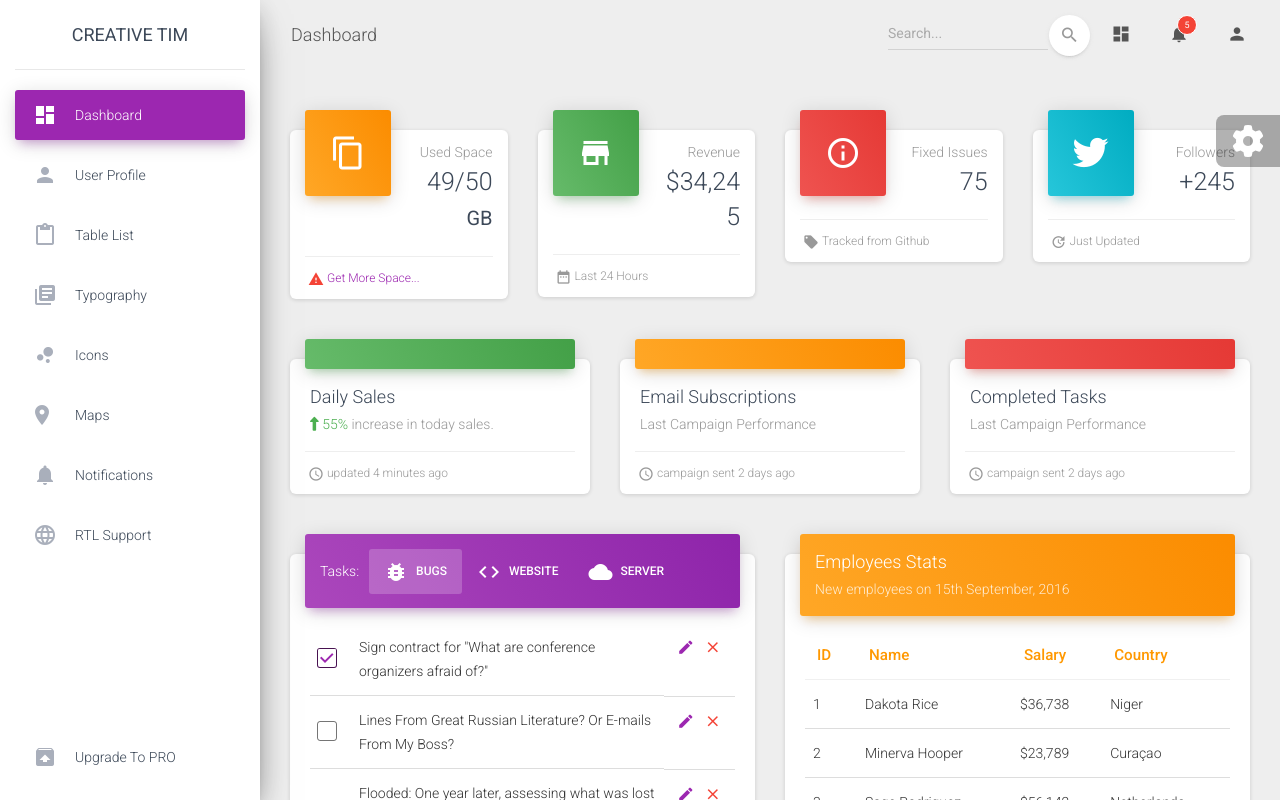
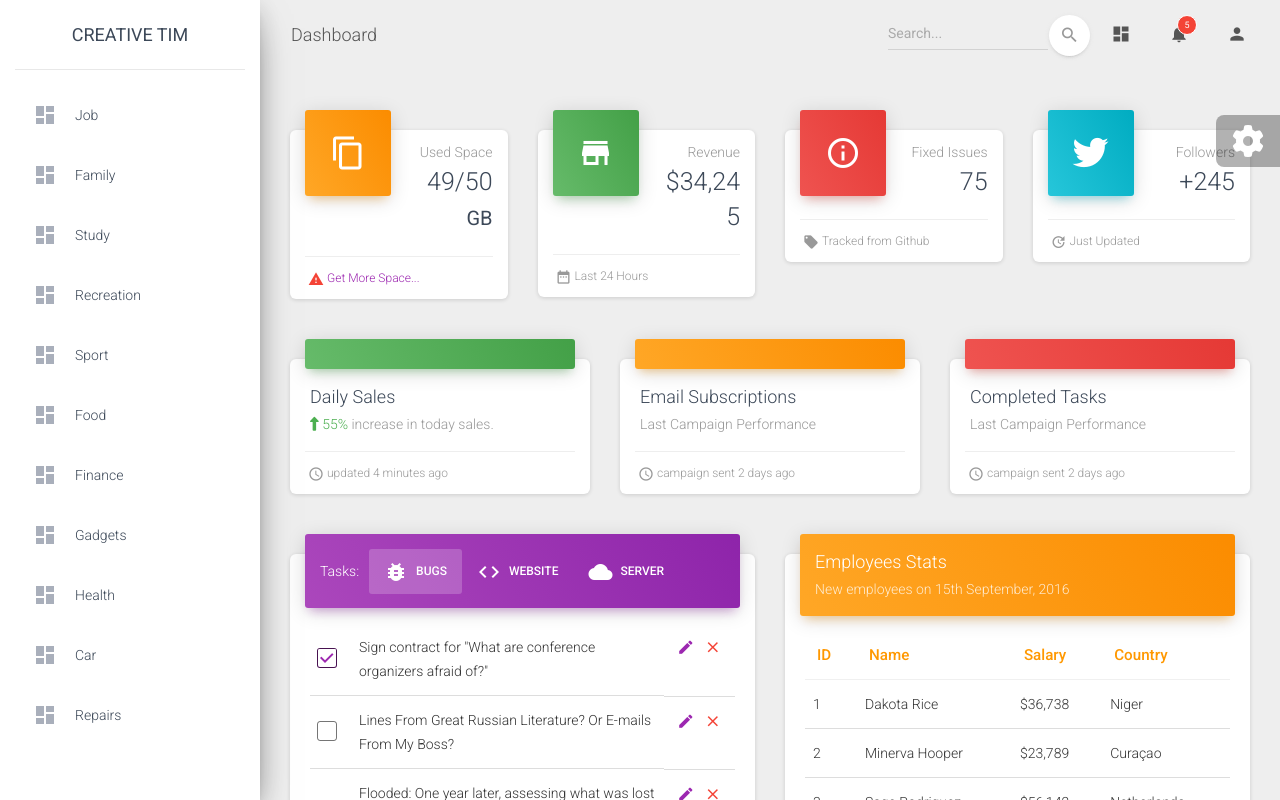
Before and after one commit to DinaPeikr/Todo, an Angular app: page / in a window 1280 px wide. Shown: the top 800 px of the page. Built offline with nearby package versions, Linux system fonts and the light colour scheme.

Commit message:
fetch Categories in template

```diff
--- a/src/app/service/data-handler.service.ts
+++ b/src/app/service/data-handler.service.ts
@@ -1,9 +1,17 @@
-import { Injectable } from '@angular/core';
+import {Injectable} from '@angular/core';
+import {Category} from '../model/Category';
+import {TestData} from '../data/TestData';
 
 @Injectable({
   providedIn: 'root'
 })
 export class DataHandlerService {
 
-  constructor() { }
+  constructor() {
+  }
+
+  getCategories(): Category[] {
+    return TestData.categories;
+
+  }
 }
--- a/src/app/views/categories/categories.component.html
+++ b/src/app/views/categories/categories.component.html
@@ -9,58 +9,10 @@
   </a></div>
   <div class="sidebar-wrapper">
     <ul class="nav">
-      <li class="nav-item active  ">
+      <li class="nav-item " *ngFor="let category of categories">
         <a class="nav-link" href="./dashboard.html">
           <i class="material-icons">dashboard</i>
-          <p>Dashboard</p>
-        </a>
-      </li>
-      <li class="nav-item ">
-        <a class="nav-link" href="./user.html">
-          <i class="material-icons">person</i>
-          <p>User Profile</p>
-        </a>
-      </li>
-      <li class="nav-item ">
-        <a class="nav-link" href="./tables.html">
-          <i class="material-icons">content_paste</i>
-          <p>Table List</p>
-        </a>
-      </li>
-      <li class="nav-item ">
-        <a class="nav-link" href="./typography.html">
-          <i class="material-icons">library_books</i>
-          <p>Typography</p>
-        </a>
-      </li>
-      <li class="nav-item ">
-        <a class="nav-link" href="./icons.html">
-          <i class="material-icons">bubble_chart</i>
-          <p>Icons</p>
-        </a>
-      </li>
-      <li class="nav-item ">
-        <a class="nav-link" href="./map.html">
-          <i class="material-icons">location_ons</i>
-          <p>Maps</p>
-        </a>
-      </li>
-      <li class="nav-item ">
-        <a class="nav-link" href="./notifications.html">
-          <i class="material-icons">notifications</i>
-          <p>Notifications</p>
-        </a>
-      </li>
-      <li class="nav-item ">
-        <a class="nav-link" href="./rtl.html">
-          <i class="material-icons">language</i>
-          <p>RTL Support</p>
-        </a>
-      </li>
-      <li class="nav-item active-pro ">
-        <a class="nav-link" href="./upgrade.html">
-          <i class="material-icons">unarchive</i>
-          <p>Upgrade to PRO</p>
+          <p>{{category.title}}</p>
         </a>
       </li>
     </ul>
--- a/src/app/views/categories/categories.component.ts
+++ b/src/app/views/categories/categories.component.ts
@@ -1,4 +1,6 @@
-import { Component, OnInit } from '@angular/core';
+import {Component, OnInit} from '@angular/core';
+import {Category} from '../../model/Category';
+import {DataHandlerService} from '../../service/data-handler.service';
 
 @Component({
   selector: 'app-categories',
@@ -6,10 +8,13 @@
   styleUrls: ['./categories.component.scss']
 })
 export class CategoriesComponent implements OnInit {
+  categories: Category[];
 
-  constructor() { }
+  constructor( private dataHandler: DataHandlerService) {
+  }
 
   ngOnInit(): void {
+    this.categories = this.dataHandler.getCategories();
   }
 
 }
```
